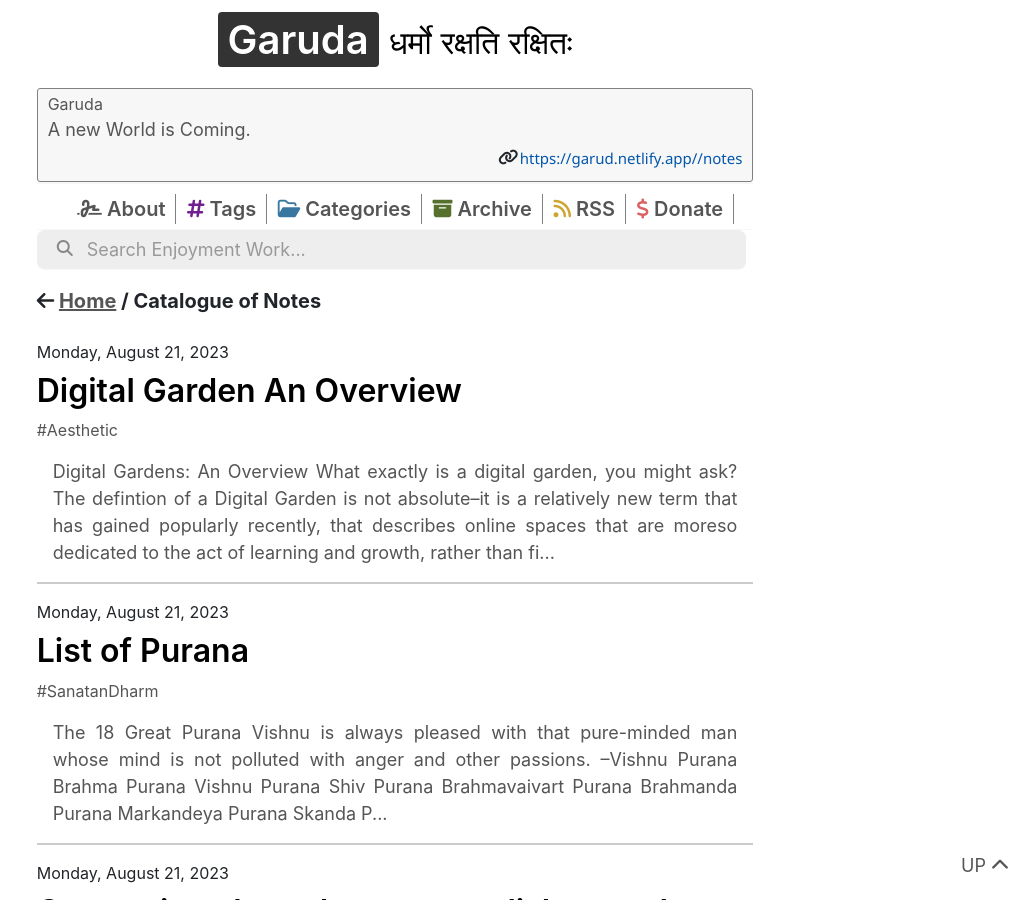
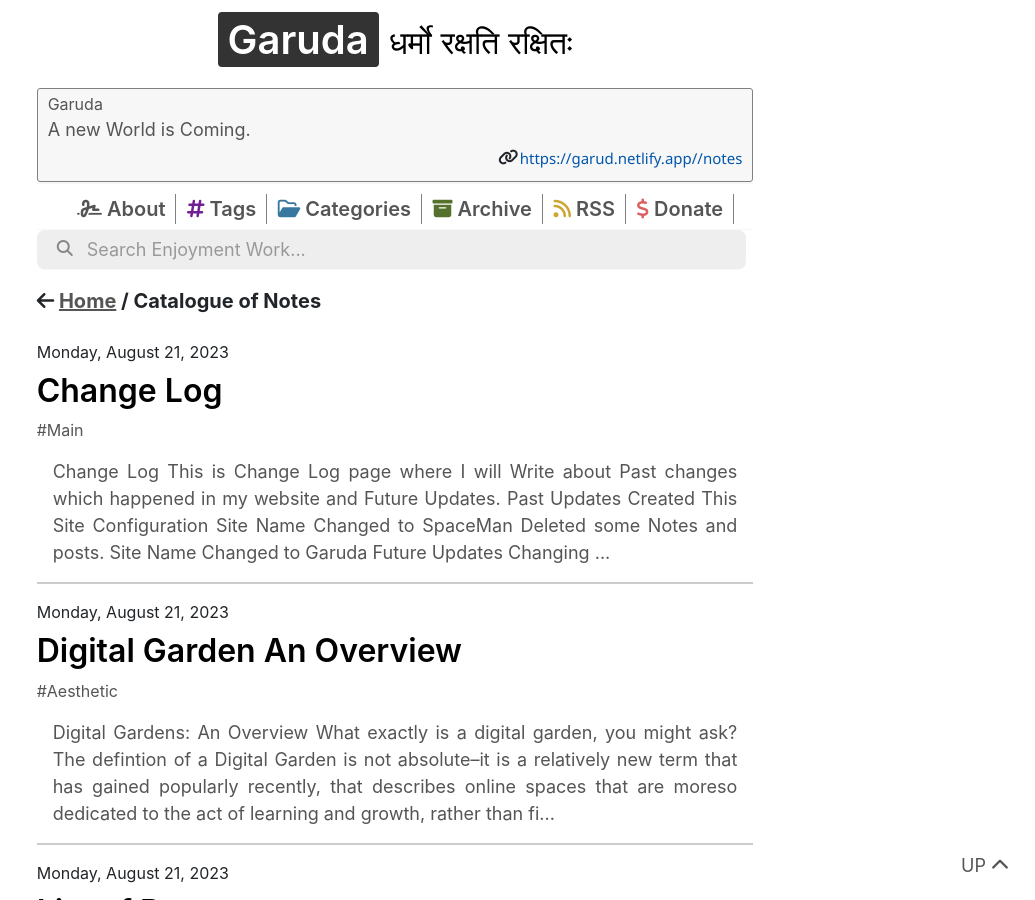
Before and after one commit to stardoom4/blog, a Jekyll site: the page built from _pages/notes.md, in a window 1280 px wide and 900 px high. Shown: the whole window, without its empty margins (245-1280 px from the left). Built offline with Jekyll 4.4.1, drawn with Linux system fonts in a browser that asks for light colours; nearby versions of some CDN libraries.

Commit message:
Update Change-Log.md

```diff
--- a/_notes/Change-Log.md
+++ b/_notes/Change-Log.md
@@ -1,3 +1,7 @@
+---
+title: Change Log
+tag: Main
+---
 # Change Log
 **This is Change Log page where I will Write about Past changes which happened in my website and Future Updates.**
 ## Past Updates
```
